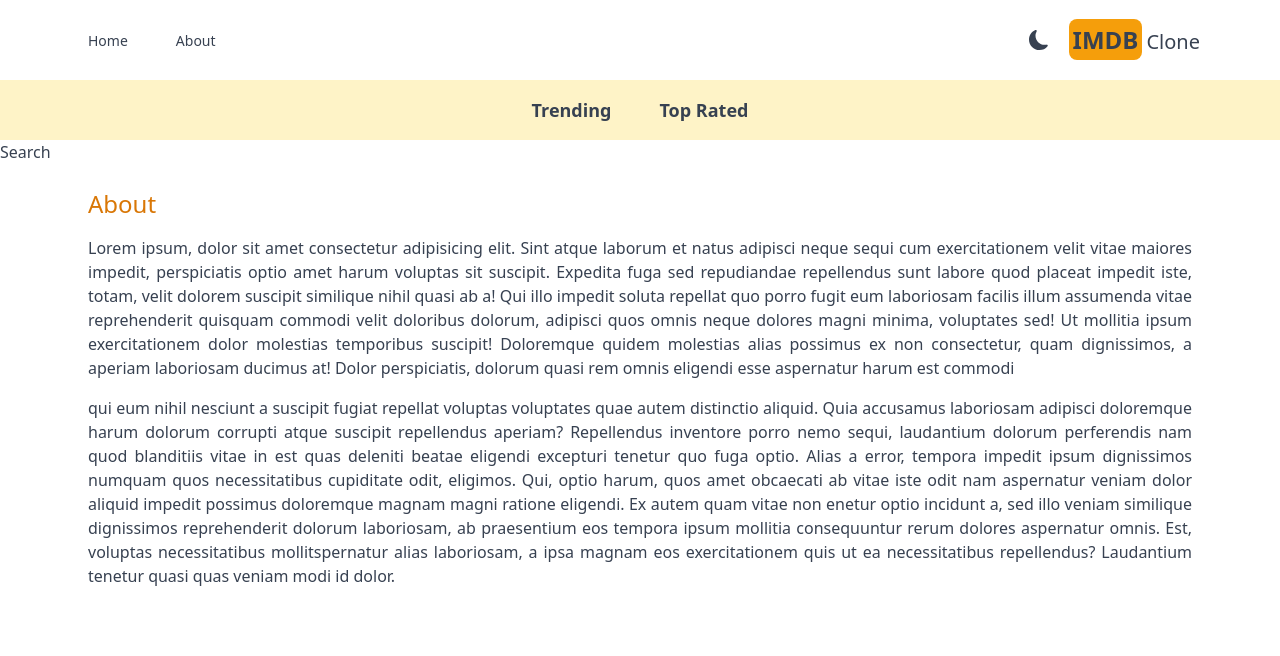
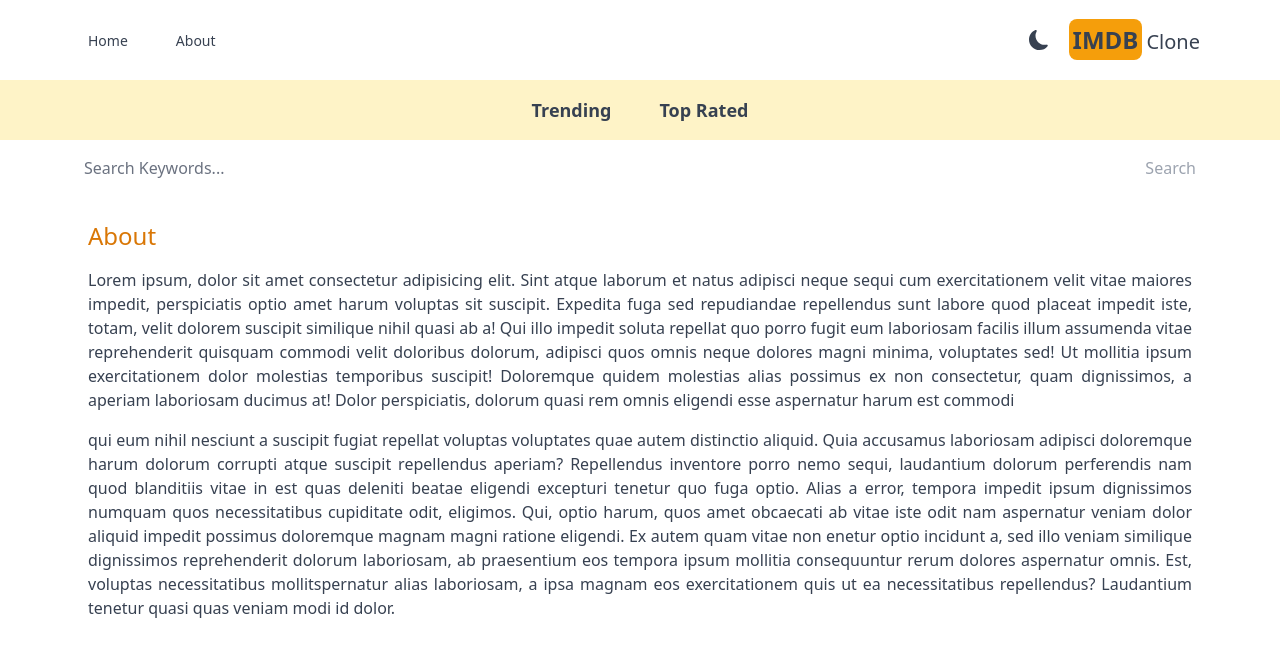
Before and after one commit to SDM-BQA/imdb-clone, a Next.js app: page /about in a window 1280 px wide. Shown: the top 656 px of the page. Built offline with nearby package versions, Linux system fonts and the light colour scheme.

Commit message:
saerch ability

```diff
--- a/src/app/components/Card.jsx
+++ b/src/app/components/Card.jsx
@@ -5,7 +5,7 @@ import{FiThumbsUp} from 'react-icons/fi'
 
 export default function Card({result}) {
   return (
-    <div className='cursor-pointer sm:p-3 sm:hover:shadow-slate-400 sm:shadow-md rounded-lg sm:border sm:border-slate-400 sm:m-2 transition-shadow duration-200 group'>
+    <div className='cursor-pointer sm:p-3 sm:hover:shadow-slate-400 sm:shadow-md rounded-lg sm:border border-slate-400 sm:m-2 transition-shadow duration-200 group'>
         <Link href={`/movie/${result.id}`}>
             <Image src={`https://image.tmdb.org/t/p/original/${result.backdrop_path || result.poster_path}`}
             width={500}
@@ -13,7 +13,7 @@ export default function Card({result}) {
             className="sm:rounded-t-1g group-hover:opacity-80 transition-opacity
             duration-200"
             style={{
-              maxWidth:"100%",
+              minWidth:"100%",
               height:"auto"
             }}
             placeholder='blur'
--- a/src/app/components/Search.jsx
+++ b/src/app/components/Search.jsx
@@ -1,9 +1,30 @@
-import React from 'react'
+"use client"
+
+
+import React, { useState } from 'react'
+import { useRouter } from 'next/navigation'
 
 export default function Search() {
+  const [inputval, setInputVal] = useState("")
+
+  const router = useRouter()
+
+  const handleSubmit =(e)=>{
+  e.preventDefault()
+  if(!inputval)return
+    router.push(`/search/${inputval}`)
+  }
+
   return (
-    <div>
-      Search
-    </div>
+    <form
+    onSubmit={handleSubmit}
+    className='flex max-w-6xl mx-auto justify-between items-center px-5'>
+      <input type="text"
+      value={inputval}
+      onChange={((e)=>setInputVal(e.target.value))}
+      placeholder='Search Keywords...'
+      className='flex-1 w-full h-14 rounded-sm placeholder-gray-500 outline-none bg-transparent'/>
+      <button disabled={!inputval} type='submit' className='text-amber-600  disabled:text-gray-400'>Search</button>
+    </form>
   )
 }
--- a/src/app/movie/[id]/page.jsx
+++ b/src/app/movie/[id]/page.jsx
@@ -29,7 +29,7 @@ export default async function MoviePage({params}) {
                 <h2 className='text-lg mb-3 font-bold'>{movie.title || movie.name}</h2>
                 <p className='text-lg mb-3'><span className='font-semibold mr-1'>Overview:</span>
                 {movie.overview}</p>
-                <p className='mb-3'><span className='font-semibold mr-1'>Date Released:</span>{movie.released_date || movie.first_air_date}</p>
+                <p className='mb-3'><span className='font-semibold mr-1'>Date Released:</span>{movie.release_date || movie.first_air_date}</p>
                 <p className='mb-3'><span className='font-semibold mr-1'>Rating: </span>{movie.vote_count}</p>
             </div>
       </div>
--- /dev/null
+++ b/src/app/search/[searchTerm]/page.jsx
@@ -0,0 +1,24 @@
+import Results from '@/app/components/Results'
+import React from 'react'
+
+export default async function SearchPage({params}) {
+
+    const res = await fetch(`https://api.themoviedb.org/3/search/movie?api_key=${process.env.API_KEY}&language=en-US&page=1&query=${params.searchTerm}`)
+
+    if(!res.ok) {
+        throw new Error("Error fetching data")
+    }
+
+    const data = await res.json()
+
+    const results = data.results
+
+  return (
+    <div>
+      {results && results.length === 0 && (
+        <h1 className='text-center pt-6'>No Results Found</h1>
+      )}
+      {results && <Results results={results}/>}
+    </div>
+  )
+}
```
Also changed, not shown: src/app/error.jsx (renamed from src/error.jsx).
